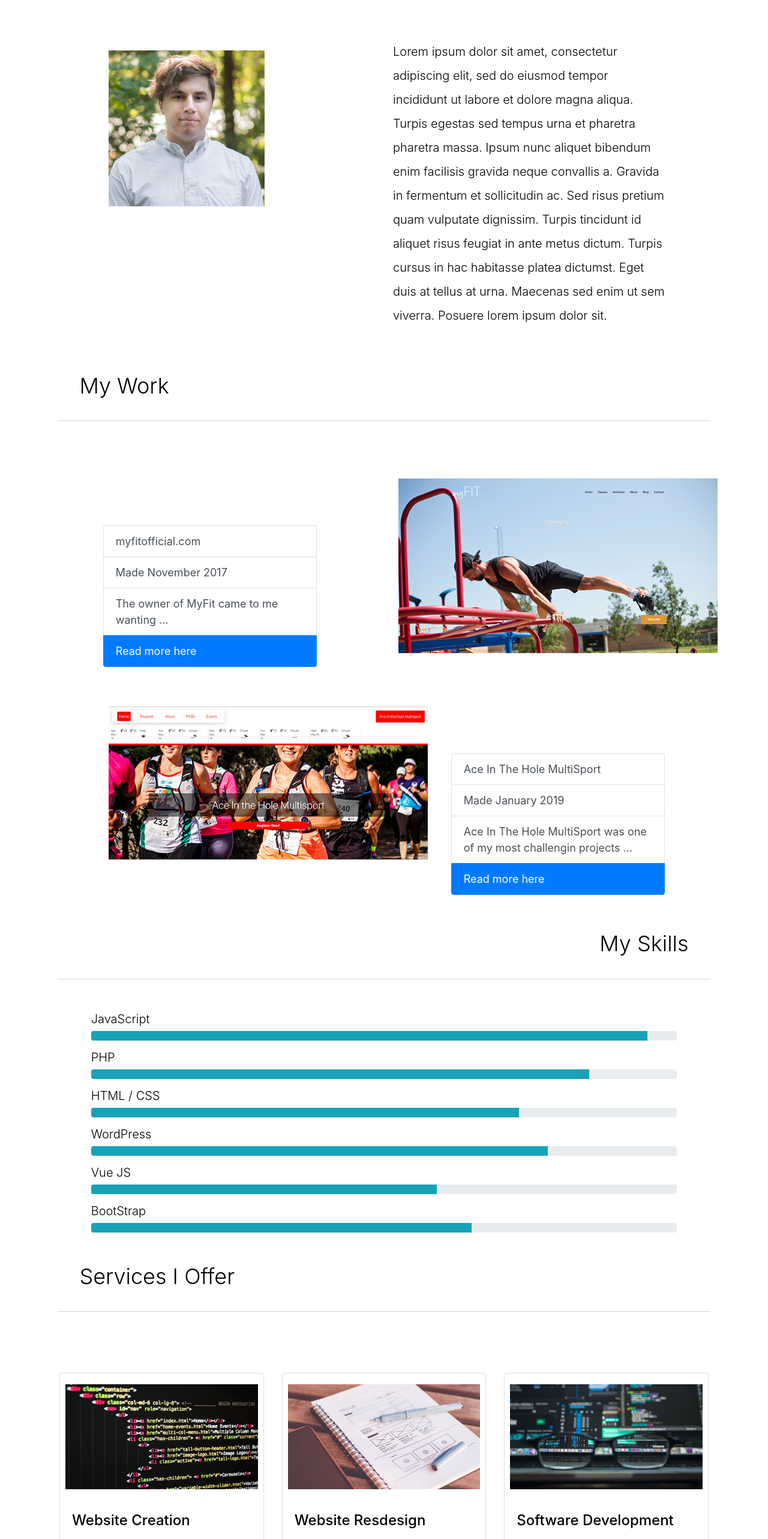
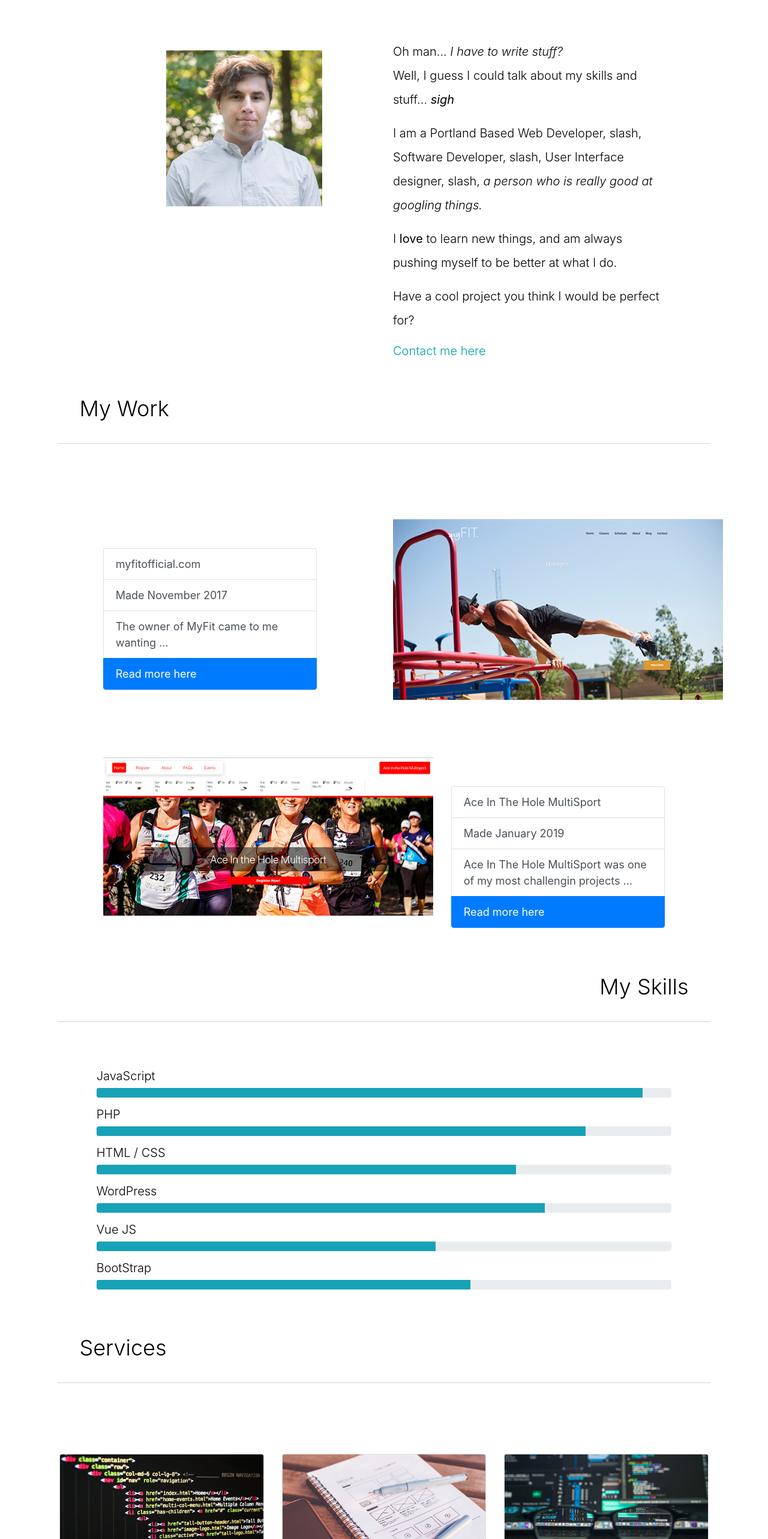
Before and after one commit to SoftTaco97/portfolio, a Vue app: page /#/ in a window 1280 px wide. Shown: the part 1009-3575 px from the top of the page at 60% size. Built offline with nearby package versions, Linux system fonts and the light colour scheme; what vue-particles would draw is missing.

Commit message:
Styling homepage

```diff
--- a/src/components/Index.vue
+++ b/src/components/Index.vue
@@ -6,21 +6,33 @@
                 <b-row class="text-center">
                     <h2 class="display-4">About Me</h2>
                 </b-row>
-                <b-row class="p-lg-4">
-                    <b-col md="5" offset-lg="1">
-                        <img src="images/jared-martinez.jpg" alt="placeholder">
+                <b-row class="p-md-4">
+                    <b-col md="4" offset-lg="2">
+                        <a href="images/jared-martinez.jpg" data-lightbox="Jared Martinez">
+                            <img src="images/jared-martinez.jpg" alt="Jared Martinez">
+                        </a>
                     </b-col>
                     <b-col md="5" offset-md="1" offset-lg="0">
                         <p class="lead">
-                            Lorem ipsum dolor sit amet, consectetur adipiscing elit, sed do eiusmod tempor incididunt ut labore et dolore magna aliqua. Turpis egestas sed tempus urna et pharetra pharetra massa. Ipsum nunc aliquet bibendum enim facilisis gravida neque convallis a. Gravida in fermentum et sollicitudin ac. Sed risus pretium quam vulputate dignissim. Turpis tincidunt id aliquet risus feugiat in ante metus dictum. Turpis cursus in hac habitasse platea dictumst. Eget duis at tellus at urna. Maecenas sed enim ut sem viverra. Posuere lorem ipsum dolor sit.
+                            Oh man... <em>I have to write stuff?</em> <br>Well, I guess I could talk about my skills and stuff... <em><b>sigh</b></em>
                         </p>
+                        <p class="lead">
+                            I am a Portland Based Web Developer, slash, Software Developer, slash, User Interface designer, slash, <em>a person who is really good at googling things.</em>
+                        </p>
+                        <p class="lead">
+                            I <b>love</b> to learn new things, and am always pushing myself to be better at what I do.
+                        </p>
+                        <p class="lead">
+                            Have a cool project you think I would be perfect for?
+                        </p>
+                        <b-link href="/contact/" variannt="info" class="lead">Contact me here</b-link>
                     </b-col>
                 </b-row>
                 <b-row>
                     <h2 class="display-4">My Work</h2>
                 </b-row>
                 <b-row class="p-lg-4">
-                    <b-col md="4" offset-md="1" class="pt-lg-5 mt-lg-5">
+                    <b-col md="4" offset-md="1" class="mt-4 pt-md-3 mt-lg-5 pt-lg-5">
                         <b-list-group>
                             <b-list-group-item href="https://myfitofficial.com/">myfitofficial.com</b-list-group-item>
                             <b-list-group-item to="/services/">Made November 2017</b-list-group-item>
@@ -28,19 +40,27 @@
                             <b-list-group-item to="/servces/" active>Read more here</b-list-group-item>
                         </b-list-group>
                     </b-col>
-                    <b-col md="6" offset-md="1">
+                    <b-col md="6" offset-md="1" class="mt-5">
                         <a href="images/myfitofficial-full.png" data-lightbox="myfitofficial">
                             <img src="images/myfitofficial.png">
                         </a>
                     </b-col>
                 </b-row>
                 <b-row class="p-lg-4">
-                    <b-col md="6" offset-md="1">
+                    <b-col md="4" class="mt-5 mobile">
+                        <b-list-group>
+                            <b-list-group-item href="https://jaredmartinez.webhostingforstudents.com/cas222/">Ace In The Hole MultiSport</b-list-group-item>
+                            <b-list-group-item to="/projects/">Made January 2019</b-list-group-item>
+                            <b-list-group-item to="/projects/">Ace In The Hole MultiSport was one of my most challengin projects …</b-list-group-item>
+                            <b-list-group-item to="/projects/" active>Read more here</b-list-group-item>
+                        </b-list-group>
+                    </b-col>
+                    <b-col md="6" offset-lg="1" class="mt-5">
                         <a href="images/aceinthehole-full.png" data-lightbox="aceinthehole">
                             <img src="images/aceinthehole.png">
                         </a>
                     </b-col>
-                    <b-col md="4" class="pt-lg-5 mt-lg-5">
+                    <b-col md="4" class="pt-md-5 mt-lg-5 desktop">
                         <b-list-group>
                             <b-list-group-item href="https://jaredmartinez.webhostingforstudents.com/cas222/">Ace In The Hole MultiSport</b-list-group-item>
                             <b-list-group-item to="/projects/">Made January 2019</b-list-group-item>
@@ -53,7 +73,7 @@
                     <h2 class="display-4">My Skills</h2>
                 </b-row>
                 <b-row>
-                    <b-col md="10" offset-md="1">
+                    <b-col md="10" offset-md="1" class="p-4">
                         <h5 class="lead">JavaScript</h5>
                         <b-progress :value="95" :max="100" class="mb-3" variant="info"></b-progress>
 
@@ -74,10 +94,10 @@
                     </b-col>
                 </b-row>
                 <b-row>
-                    <h2 class="display-4">Services I Offer</h2>
+                    <h2 class="display-4">Services</h2>
                 </b-row>
                 <b-row class="p-md-5">
-                    <b-col md>
+                    <b-col md class="mt-3">
                         <b-card
                             img-src="images/website-creation.jpg"
                             img-alt="Image"
@@ -91,7 +111,7 @@
                             <b-button to="/services/" variant="info">Learn More</b-button>
                         </b-card>
                     </b-col>
-                    <b-col md>
+                    <b-col md class="mt-3">
                         <b-card
                             img-src="images/website-redesign.jpg"
                             img-alt="Image"
@@ -105,7 +125,7 @@
                             <b-button to="/services/" variant="info">Learn More</b-button>
                         </b-card>
                     </b-col>
-                    <b-col md>
+                    <b-col md class="mt-3">
                         <b-card
                             img-src="images/software.jpg"
                             img-alt="Image"
@@ -127,7 +147,7 @@
                 </b-row>
                 <b-row class="text-center">
                     <b-col>
-                        <h3 class="w-100 lead">Have a project? Let's talk about it.</h3>
+                        <h3 class="w-100 lead mt-4">Have a project? Let's talk about it.</h3>
                         <b-button to="/contact/" variant="info" class="m-5 p-2">
                             Contact
                         </b-button>
--- a/src/css/style.css
+++ b/src/css/style.css
@@ -26,6 +26,9 @@ body #particles-js {
 }
 body #nonHero > #particles-js {
   max-height: 150px;
+}
+body .desktop {
+  display: none;
 }
 header {
   background-color: #00A0B0;
@@ -73,6 +76,8 @@ main div.container-fluid h2 {
 }
 main div.container-fluid img {
   max-width: 100%;
+}
+main div.container-fluid img[src="images/jared-martinez.jpg"] {
   padding: .5em;
   margin-top: .5em;
   margin-bottom: .5em;
@@ -118,6 +123,12 @@ footer div.container-fluid .col-md-4 {
   body #nonHero > #particles-js {
     max-height: 200px;
     margin-top: -8em;
+  }
+  body .mobile {
+    display: none;
+  }
+  body .desktop {
+    display: block;
   }
   header #hero,
   header #nonHero {
--- a/src/css/style.less
+++ b/src/css/style.less
@@ -38,6 +38,10 @@ body {
 
     #nonHero > #particles-js {
         max-height: 150px;
+    }
+
+    .desktop {
+        display: none;
     }
 }
 // Header
@@ -87,6 +91,8 @@ main {
         }
         img {
             max-width: 100%;
+        }
+        img[src="images/jared-martinez.jpg"] {
             padding: .5em;
             margin-top: .5em;
             margin-bottom: .5em;
@@ -139,6 +145,13 @@ footer {
         #nonHero > #particles-js {
             max-height: 200px;
             margin-top: -8em;
+        }
+
+        .mobile {
+            display: none;
+        }
+        .desktop {
+            display: block;
         }
     }
 
```
